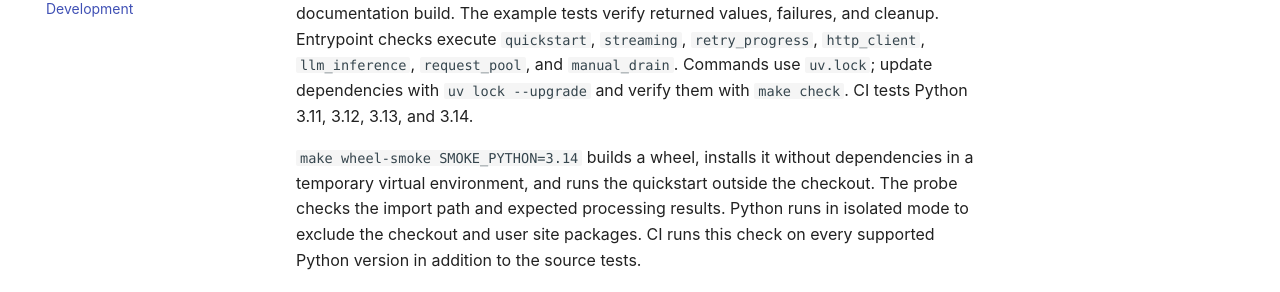
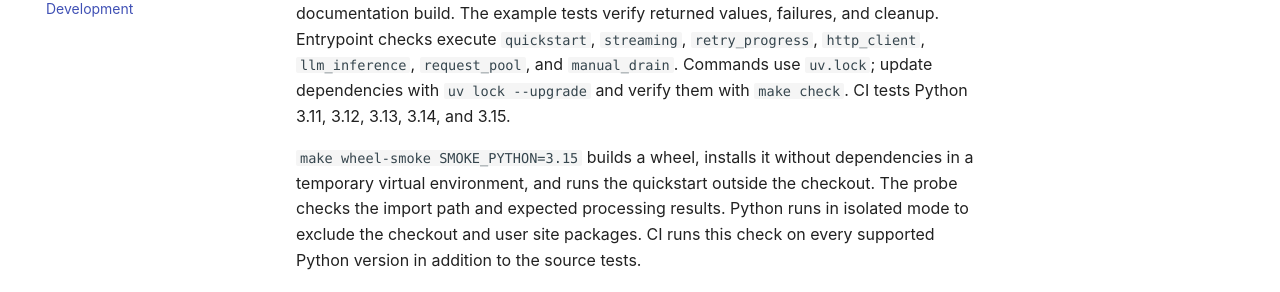
Before and after one commit to insomnes/aqute, an MkDocs documentation site: the page built from docs/development.md, in a window 1280 px wide and 900 px high, scrolled down 369 px. Shown: the part 180-472 px from the top of the window. Built offline with MkDocs 1.6.1 and Material for MkDocs 9.7.7, drawn with Linux system fonts in a browser that asks for light colours; comment, search, counter and statistics services are not loaded.

Commit message:
ci: add Python 3.15 support

```diff
--- a/docs/development.md
+++ b/docs/development.md
@@ -25,9 +25,9 @@ The example tests verify returned values, failures, and cleanup. Entrypoint chec
 execute `quickstart`, `streaming`, `retry_progress`, `http_client`, `llm_inference`, `request_pool`,
 and `manual_drain`.
 Commands use `uv.lock`; update dependencies with `uv lock --upgrade` and verify them with
-`make check`. CI tests Python 3.11, 3.12, 3.13, and 3.14.
+`make check`. CI tests Python 3.11, 3.12, 3.13, 3.14, and 3.15.
 
-`make wheel-smoke SMOKE_PYTHON=3.14` builds a wheel, installs it without dependencies
+`make wheel-smoke SMOKE_PYTHON=3.15` builds a wheel, installs it without dependencies
 in a temporary virtual environment, and runs the quickstart outside the checkout.
 The probe checks the import path and expected processing results. Python runs in
 isolated mode to exclude the checkout and user site packages. CI runs this check
```
Also changed, not shown: 3 other files.
